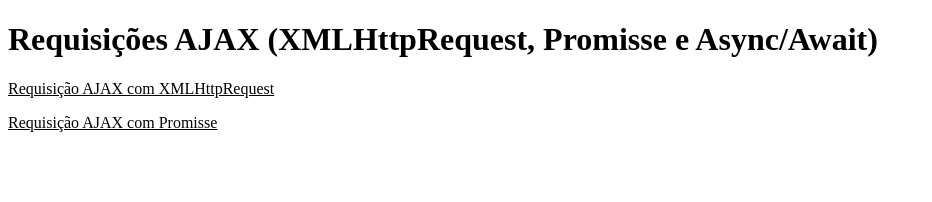
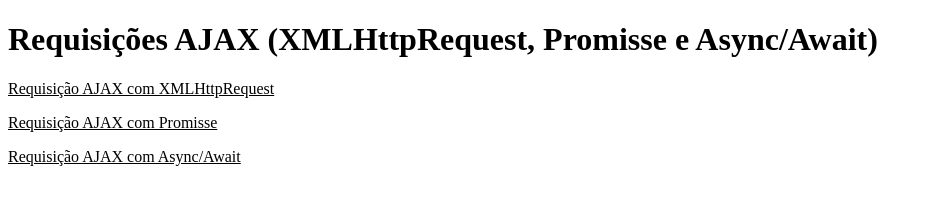
Before and after one commit to gean-ferreira/requisicoesAjax, a plain HTML site: page index.html in a window 1280 px wide. Shown: the whole page, without its empty margins (0-932 px from the left). Drawn offline with Linux system fonts and the light colour scheme.

Commit message:
Requisição Async/Await

```diff
--- a/index.html
+++ b/index.html
@@ -27,5 +27,9 @@
     <span onclick="reqPromisse()">Requisição AJAX com Promisse</span>
 		<p id="ReqPromisse"></p>
 
+    <!--Requisição com Async/Await-->
+    <span onclick="reqAsyncAwait()">Requisição AJAX com Async/Await</span>
+		<p id="ReqAsyncAwait"></p>
+
 	</body>
 </html>
--- a/script.js
+++ b/script.js
@@ -24,3 +24,11 @@ function reqPromisse() {
 			p.innerHTML = JSON.stringify(dados);
 		})
 }
+
+// Requisição com Async/Await
+async function reqAsyncAwait() {
+	const response = await fetch(`${API_URL}${USERNAME}`);
+	const dados = await response.json();
+	const p = document.getElementById("ReqAsyncAwait");
+	p.innerHTML = JSON.stringify(dados);
+}
```
